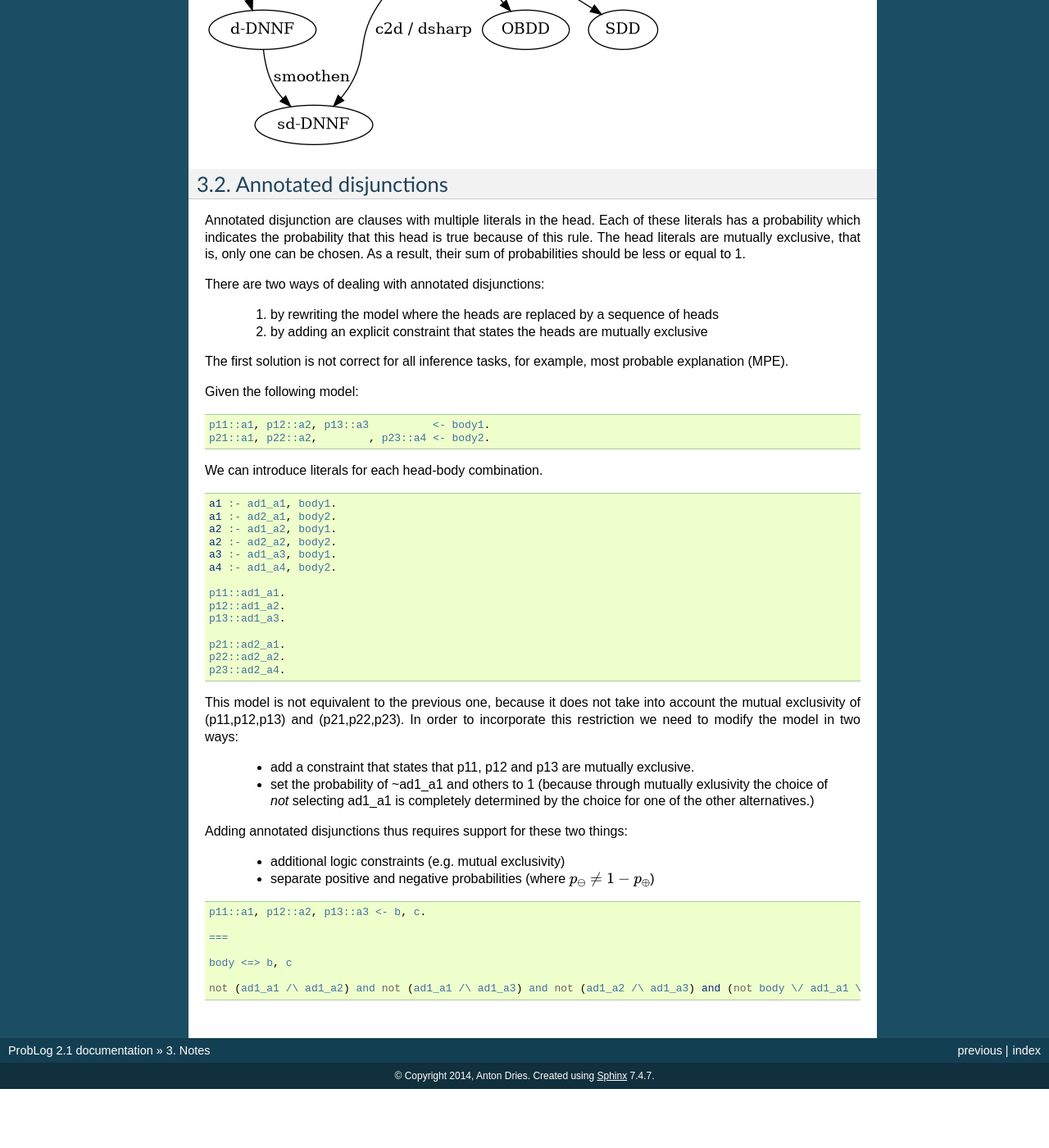
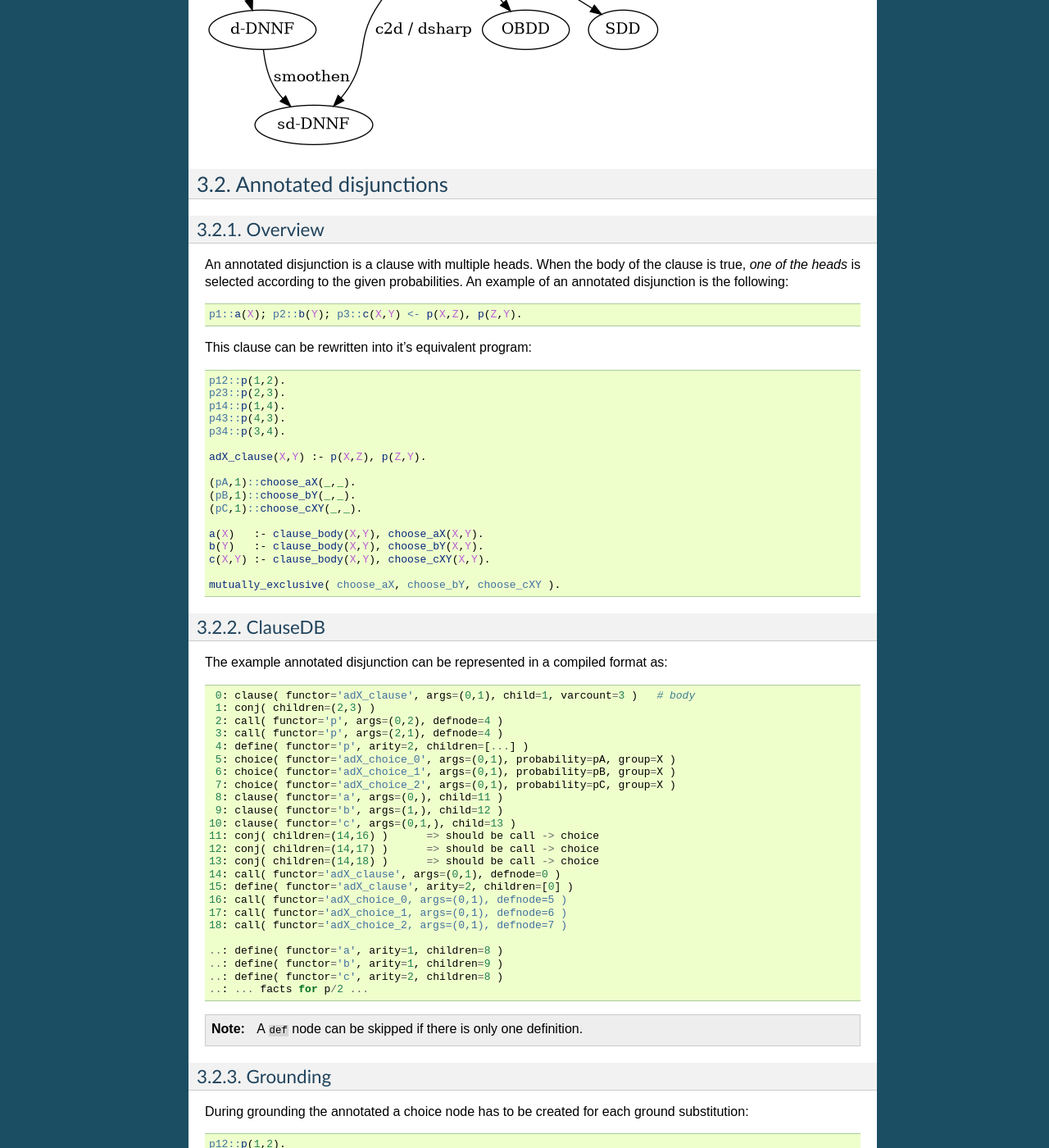
Before and after one commit to ML-KULeuven/problog, a Sphinx documentation site: the page built from docs/source/notes.rst, in a window 1280 px wide and 1400 px high, scrolled down 1569 px. Shown: the whole window at 82% size. Built offline with Sphinx 7.4.7, drawn with Linux system fonts in a browser that asks for light colours; before the commit the page ends 2897 px from its top, so only the background shows below that; some of the changed text lies outside the part shown.

Commit message:
Simplify grounding algorithm.

```diff
--- a/docs/source/notes.rst
+++ b/docs/source/notes.rst
@@ -78,59 +78,173 @@ For NNFs we can observe the following properties:
 Annotated disjunctions
 ----------------------
 
-Annotated disjunction are clauses with multiple literals in the head. Each of these literals has a probability which indicates the probability that this head is true because of this rule. The head literals are mutually exclusive, that is, only one can be chosen. As a result, their sum of probabilities should be less or equal to 1.
+Overview
+++++++++
 
-There are two ways of dealing with annotated disjunctions:
-
-  1. by rewriting the model where the heads are replaced by a sequence of heads
-  2. by adding an explicit constraint that states the heads are mutually exclusive
-
-The first solution is not correct for all inference tasks, for example, most probable explanation (MPE).
-
-Given the following model:
+An annotated disjunction is a clause with multiple heads.
+When the body of the clause is true, *one of the heads* is selected according to the given probabilities.
+An example of an annotated disjunction is the following:
 
 .. code-block:: prolog
 
-  p11::a1, p12::a2, p13::a3          <- body1.
-  p21::a1, p22::a2,        , p23::a4 <- body2.
+    p1::a(X); p2::b(Y); p3::c(X,Y) <- p(X,Z), p(Z,Y).
 
-We can introduce literals for each head-body combination.
+This clause can be rewritten into it's equivalent program:
 
 .. code-block:: prolog
 
-  a1 :- ad1_a1, body1.
-  a1 :- ad2_a1, body2.
-  a2 :- ad1_a2, body1.
-  a2 :- ad2_a2, body2.
-  a3 :- ad1_a3, body1.
-  a4 :- ad1_a4, body2.
+    p12::p(1,2).
+    p23::p(2,3).
+    p14::p(1,4).
+    p43::p(4,3).
+    p34::p(3,4).
 
-  p11::ad1_a1.
-  p12::ad1_a2.
-  p13::ad1_a3.
+    adX_clause(X,Y) :- p(X,Z), p(Z,Y).
 
-  p21::ad2_a1.
-  p22::ad2_a2.
-  p23::ad2_a4.
+    (pA,1)::choose_aX(_,_).
+    (pB,1)::choose_bY(_,_).
+    (pC,1)::choose_cXY(_,_).
 
-This model is not equivalent to the previous one, because it does not take into account the mutual exclusivity of (p11,p12,p13) and (p21,p22,p23).
-In order to incorporate this restriction we need to modify the model in two ways:
+    a(X)   :- clause_body(X,Y), choose_aX(X,Y).
+    b(Y)   :- clause_body(X,Y), choose_bY(X,Y).
+    c(X,Y) :- clause_body(X,Y), choose_cXY(X,Y).
 
-	* add a constraint that states that p11, p12 and p13 are mutually exclusive.
-	* set the probability of ~ad1_a1 and others to 1 (because through mutually exlusivity the choice of *not* selecting ad1_a1 is completely determined by the choice for one of the other alternatives.)
+    mutually_exclusive( choose_aX, choose_bY, choose_cXY ).
 
-Adding annotated disjunctions thus requires support for these two things:
+ClauseDB
+++++++++
 
-	* additional logic constraints (e.g. mutual exclusivity)
-	* separate positive and negative probabilities (where :math:`p_\ominus \not = 1-p_\oplus`)
+The example annotated disjunction can be represented in a compiled format as:
 
+.. code-block:: python
+
+    0: clause( functor='adX_clause', args=(0,1), child=1, varcount=3 )   # body
+    1: conj( children=(2,3) )
+    2: call( functor='p', args=(0,2), defnode=4 )
+    3: call( functor='p', args=(2,1), defnode=4 )
+    4: define( functor='p', arity=2, children=[...] )
+    5: choice( functor='adX_choice_0', args=(0,1), probability=pA, group=X )
+    6: choice( functor='adX_choice_1', args=(0,1), probability=pB, group=X )
+    7: choice( functor='adX_choice_2', args=(0,1), probability=pC, group=X )
+    8: clause( functor='a', args=(0,), child=11 )
+    9: clause( functor='b', args=(1,), child=12 )
+   10: clause( functor='c', args=(0,1,), child=13 )
+   11: conj( children=(14,16) )      => should be call -> choice
+   12: conj( children=(14,17) )      => should be call -> choice
+   13: conj( children=(14,18) )      => should be call -> choice
+   14: call( functor='adX_clause', args=(0,1), defnode=0 )
+   15: define( functor='adX_clause', arity=2, children=[0] )
+   16: call( functor='adX_choice_0, args=(0,1), defnode=5 )
+   17: call( functor='adX_choice_1, args=(0,1), defnode=6 )
+   18: call( functor='adX_choice_2, args=(0,1), defnode=7 )
+
+   ..: define( functor='a', arity=1, children=8 )
+   ..: define( functor='b', arity=1, children=9 )
+   ..: define( functor='c', arity=2, children=8 )
+   ..: ... facts for p/2 ...
+
+.. note::
+
+      A ``def`` node can be skipped if there is only one definition.
+
+Grounding
++++++++++
+
+During grounding the annotated a choice node has to be created for each ground substitution:
 
 .. code-block:: prolog
 
-    p11::a1, p12::a2, p13::a3 <- b, c.
+    p12::p(1,2).
+    p23::p(2,3).
+    p14::p(1,4).
+    p43::p(4,3).
+    p34::p(3,4).
 
-    ===
+    adX_clause_body(1,3). % [ 12+23 / 14+43 ]
+    adX_clause_body(4,4). % [ 43+34 ]
+    adX_clause_body(2,4). % [ 23+34 ]
 
-    body <=> b, c
+    % Group X_(1,3)
+    (pA,1)::choose_aX(1,3).
+    (pB,1)::choose_bY(1,3).
+    (pC,1)::choose_cXY(1,3).
+    a(1)   :- adX_clause_body(1,3), choose_aX(1,3).
+    b(3)   :- adX_clause_body(1,3), choose_bY(1,3).
+    c(1,3) :- adX_clause_body(1,3), choose_cXY(1,3).
 
-    not (ad1_a1 /\ ad1_a2) and not (ad1_a1 /\ ad1_a3) and not (ad1_a2 /\ ad1_a3) and (not body \/ ad1_a1 \/ ad1_a2 \/ ad1_a3)
+    % Group X_(4,4)
+    (pA,1)::choose_aX(4,4).
+    (pB,1)::choose_bY(4,4).
+    (pC,1)::choose_cXY(4,4).
+    a(4)   :- adX_clause_body(4,4), choose_aX(4,4).
+    b(4)   :- adX_clause_body(4,4), choose_bY(4,4).
+    c(4,4) :- adX_clause_body(4,4), choose_cXY(4,4).
+
+    % Group X_(2,4)
+    (pA,1)::choose_aX(2,4).
+    (pB,1)::choose_bY(2,4).
+    (pC,1)::choose_cXY(2,4).
+    a(2)   :- adX_clause_body(2,4), choose_aX(2,4).
+    b(4)   :- adX_clause_body(2,4), choose_bY(2,4).
+    c(2,4) :- adX_clause_body(2,4), choose_cXY(2,4).
+
+Note that ``b(4)`` occurs for two of the body groundings. The nodes ``choose_`` are mutually exclusive within the same group.
+
+
+..
+    Annotated disjunction are clauses with multiple literals in the head. Each of these literals has a probability which indicates the probability that this head is true because of this rule. The head literals are mutually exclusive, that is, only one can be chosen. As a result, their sum of probabilities should be less or equal to 1.
+
+    There are two ways of dealing with annotated disjunctions:
+
+      1. by rewriting the model where the heads are replaced by a sequence of heads
+      2. by adding an explicit constraint that states the heads are mutually exclusive
+
+    The first solution is not correct for all inference tasks, for example, most probable explanation (MPE).
+
+    Given the following model:
+
+    .. code-block:: prolog
+
+      p11::a1, p12::a2, p13::a3          <- body1.
+      p21::a1, p22::a2,        , p23::a4 <- body2.
+
+    We can introduce literals for each head-body combination.
+
+    .. code-block:: prolog
+
+      a1 :- ad1_a1, body1.
+      a1 :- ad2_a1, body2.
+      a2 :- ad1_a2, body1.
+      a2 :- ad2_a2, body2.
+      a3 :- ad1_a3, body1.
+      a4 :- ad1_a4, body2.
+
+      p11::ad1_a1.
+      p12::ad1_a2.
+      p13::ad1_a3.
+
+      p21::ad2_a1.
+      p22::ad2_a2.
+      p23::ad2_a4.
+
+    This model is not equivalent to the previous one, because it does not take into account the mutual exclusivity of (p11,p12,p13) and (p21,p22,p23).
+    In order to incorporate this restriction we need to modify the model in two ways:
+
+    	* add a constraint that states that p11, p12 and p13 are mutually exclusive.
+    	* set the probability of ~ad1_a1 and others to 1 (because through mutually exlusivity the choice of *not* selecting ad1_a1 is completely determined by the choice for one of the other alternatives.)
+
+    Adding annotated disjunctions thus requires support for these two things:
+
+    	* additional logic constraints (e.g. mutual exclusivity)
+    	* separate positive and negative probabilities (where :math:`p_\ominus \not = 1-p_\oplus`)
+
+
+    .. code-block:: prolog
+
+        p11::a1, p12::a2, p13::a3 <- b, c.
+
+        ===
+
+        body <=> b, c
+
+        not (ad1_a1 /\ ad1_a2) and not (ad1_a1 /\ ad1_a3) and not (ad1_a2 /\ ad1_a3) and (not body \/ ad1_a1 \/ ad1_a2 \/ ad1_a3)
```
Also changed, not shown: 3 other files.
